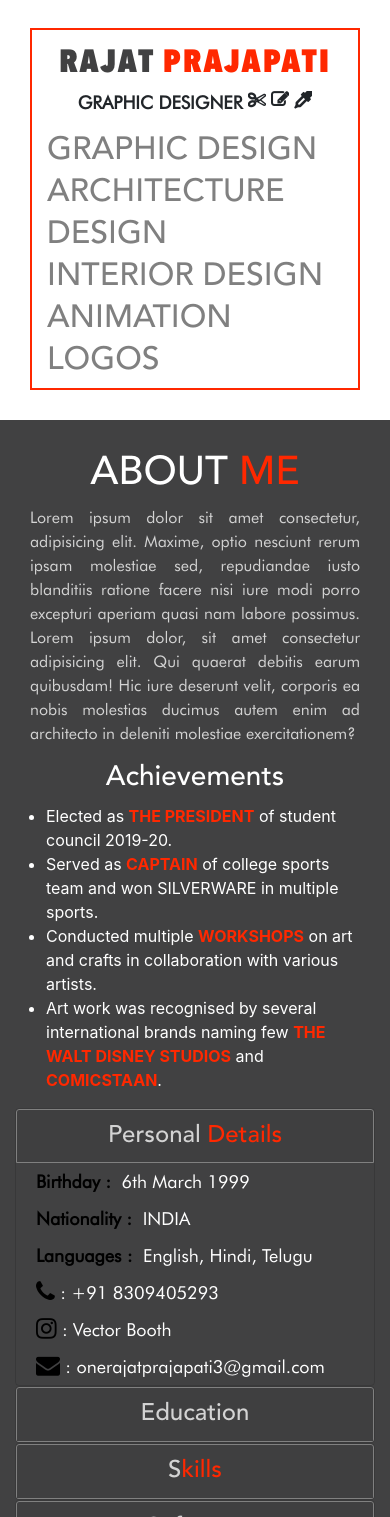
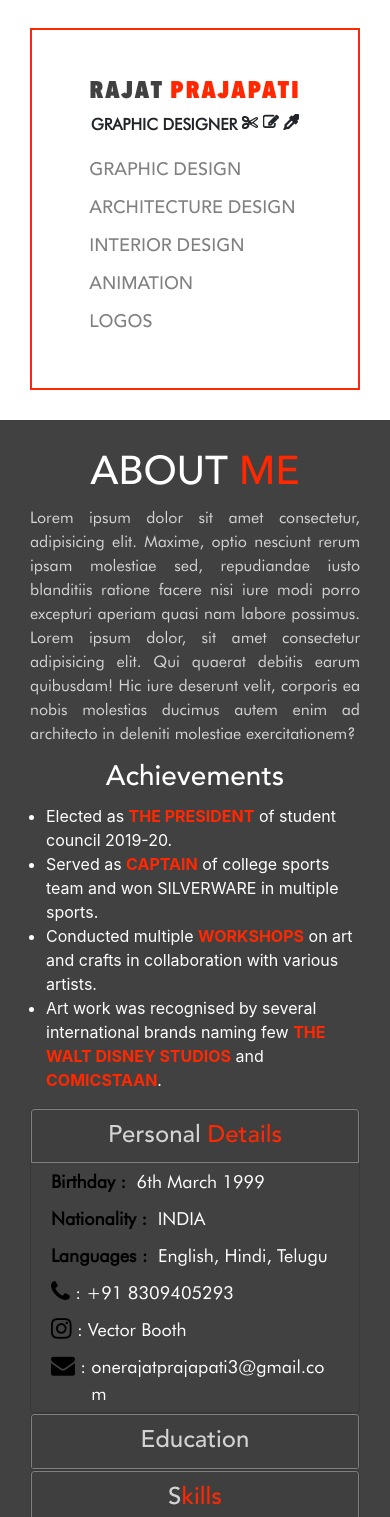
Before and after one commit to rajatprajapati/Onerajat, a website: page index.html in a window 390 px wide. Shown: the part 483-2000 px from the top of the page. Drawn offline with Linux system fonts and the light colour scheme.

Commit message:
mobile view optimzed

```diff
--- a/index.html
+++ b/index.html
@@ -88,7 +88,7 @@
                         sit amet consectetur adipisicing elit. Qui quaerat debitis earum quibusdam! Hic iure deserunt velit, corporis ea nobis molestias ducimus autem enim ad architecto in deleniti molestiae exercitationem?</p>
 
                     <h3 class="achievementsheading">Achievements</h3>
-                    <ul class="achievements mb-3 mb-sm-0">
+                    <ul class="achievements mb-3 mb-sm-2">
                         <li>Elected as <strong>the president</strong> of student council 2019-20.</li>
                         <li>Served as <strong>Captain</strong> of college sports team and won SILVERWARE in multiple sports.</li>
                         <li>Conducted multiple <strong>workshops</strong> on art and crafts in collaboration with various artists.</li>
@@ -96,7 +96,7 @@
                     </ul>
                 </div>
 
-                <div class="col-sm-6 height-fit d-flex padding-0" id="accordion">
+                <div class="col-sm-6 height-fit d-flex padding-1" id="accordion">
                     <div class="card col-sm-12 padding-0">
                         <div class="card-header" role="tab" id="skills">
                             <a href="" data-toggle="collapse" data-target="#personal">
--- a/resources/css/styles.scss
+++ b/resources/css/styles.scss
@@ -411,6 +411,25 @@ nav {
     }
 }
 
+@media screen and (max-width:404px) {
+    #body {
+        .col-sm-6:nth-child(2) {
+            .name {
+                font-size: x-large;
+            }
+            .designation {
+                font-size: medium;
+            }
+            .works,
+            .works-2,
+            .works-3 {
+                line-height: 38px;
+                font-size: large;
+            }
+        }
+    }
+}
+
 // about
 #about {
     background-color: $grey;
@@ -450,6 +469,10 @@ nav {
 
 .padding-0 {
     padding: 0px;
+}
+
+.padding-1 {
+    padding: 0px 15px;
 }
 
 .d-flex {
```
Also changed, not shown: resources/css/styles.css.
